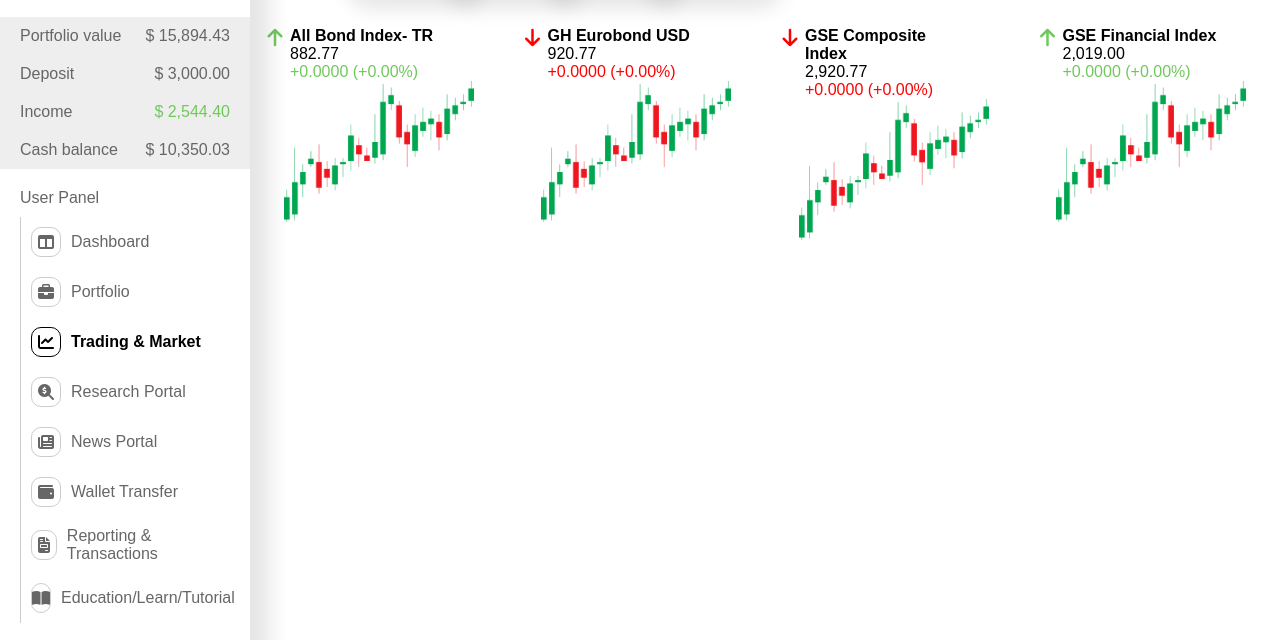
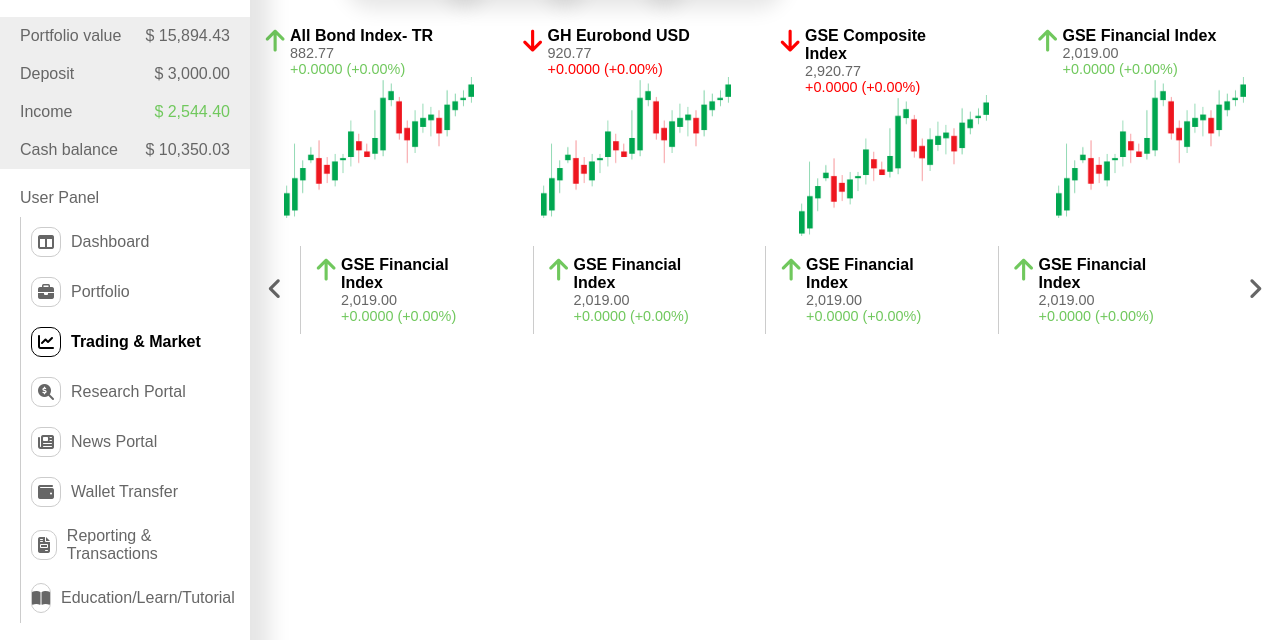
Before and after one commit to HaojieZhang123/trading-web-interface, a plain HTML site: page index.html in a window 1280 px wide. Shown: the part 83-723 px from the top of the page. Drawn offline with Linux system fonts and the light colour scheme.

Commit message:
[UPD] Watchlist section done

```diff
--- a/css/style.css
+++ b/css/style.css
@@ -168,17 +168,20 @@ header{
     padding-left: 5px;
 }
 
-.card{
+.card, .watchlist-item{
     width: 25%;
     padding: 10px;
 }
-.card-header .arrow{
+.card-header .arrow, .watchlist-item .arrow{
     width: 30px;
-    font-size: 20px;
+    font-size: 25px;
     text-align: center;
 }
-.card-header .info{
+.card-header .info, .watchlist-item .info{
     width: 70%;
+}
+.card-header .info .value, .watchlist-item .info .value, .card-header .info .fluctuation, .watchlist-item .info .fluctuation{
+    font-size: 0.9em;
 }
 .card-body{
     width: 100%;
@@ -188,6 +191,20 @@ header{
 }
 .card-body .graph img{
     width: 80%;
+}
+
+.angle-left, .angle-right{
+    width: 50px;
+    font-size: 25px;
+    text-align: center;
+    color: #666;
+}
+.watchlist-box{
+    width: calc(100% - 100px);
+}
+
+.watchlist-item{
+    border-left: 0.5px solid #CCC;
 }
 
 
--- a/index.html
+++ b/index.html
@@ -212,8 +212,10 @@
 
             </header>
 
+            <!-- action graphs -->
             <div class="action-graphs d-flex justify-between">
 
+                <!-- Card -->
                 <div class="card">
                     <div class="card-header d-flex">
 
@@ -223,7 +225,7 @@
 
                         <div class="info">
                             <div class="name bold">All Bond Index- TR</div>
-                            <div class="value">882.77</div>
+                            <div class="value grey-text">882.77</div>
                             <div class="fluctuation green-text">+0.0000 (+0.00%)</div>
                         </div>
 
@@ -236,6 +238,7 @@
                     </div>
                 </div>
 
+                <!-- card -->
                 <div class="card">
                     <div class="card-header d-flex">
 
@@ -245,7 +248,7 @@
 
                         <div class="info">
                             <div class="name bold">GH Eurobond USD</div>
-                            <div class="value">920.77</div>
+                            <div class="value grey-text">920.77</div>
                             <div class="fluctuation red-text">+0.0000 (+0.00%)</div>
                         </div>
 
@@ -258,6 +261,7 @@
                     </div>
                 </div>
 
+                <!-- card -->
                 <div class="card">
                     <div class="card-header d-flex">
 
@@ -267,7 +271,7 @@
 
                         <div class="info">
                             <div class="name bold">GSE Composite Index</div>
-                            <div class="value">2,920.77</div>
+                            <div class="value grey-text">2,920.77</div>
                             <div class="fluctuation red-text">+0.0000 (+0.00%)</div>
                         </div>
 
@@ -280,6 +284,7 @@
                     </div>
                 </div>
 
+                <!-- card -->
                 <div class="card">
                     <div class="card-header d-flex">
 
@@ -289,7 +294,7 @@
 
                         <div class="info">
                             <div class="name bold">GSE Financial Index</div>
-                            <div class="value">2,019.00</div>
+                            <div class="value grey-text">2,019.00</div>
                             <div class="fluctuation green-text">+0.0000 (+0.00%)</div>
                         </div>
 
@@ -304,7 +309,74 @@
 
             </div>
 
-            <div class="watchlist"></div>
+            <!-- watchlist section -->
+            <div class="watchlist d-flex align-center">
+
+                <div class="angle-left">
+                    <i class="fa-solid fa-angle-left"></i>
+                </div>
+
+                <!-- Center box -->
+                <div class="watchlist-box d-flex align-center">
+                    <!-- watchlist item -->
+                    <div class="watchlist-item d-flex">
+                        <div class="arrow green-text">
+                            <i class="fa-solid fa-arrow-up"></i>
+                        </div>
+
+                        <div class="info">
+                            <div class="name bold">GSE Financial Index</div>
+                            <div class="value grey-text">2,019.00</div>
+                            <div class="fluctuation green-text">+0.0000 (+0.00%)</div>
+                        </div>
+                    </div>
+
+                    <!-- watchlist item -->
+                    <div class="watchlist-item d-flex">
+                        <div class="arrow green-text">
+                            <i class="fa-solid fa-arrow-up"></i>
+                        </div>
+
+                        <div class="info">
+                            <div class="name bold">GSE Financial Index</div>
+                            <div class="value grey-text">2,019.00</div>
+                            <div class="fluctuation green-text">+0.0000 (+0.00%)</div>
+                        </div>
+                    </div>
+
+                    <!-- watchlist item -->
+                    <div class="watchlist-item d-flex">
+                        <div class="arrow green-text">
+                            <i class="fa-solid fa-arrow-up"></i>
+                        </div>
+
+                        <div class="info">
+                            <div class="name bold">GSE Financial Index</div>
+                            <div class="value grey-text">2,019.00</div>
+                            <div class="fluctuation green-text">+0.0000 (+0.00%)</div>
+                        </div>
+                    </div>
+
+                    <!-- watchlist item -->
+                    <div class="watchlist-item d-flex">
+                        <div class="arrow green-text">
+                            <i class="fa-solid fa-arrow-up"></i>
+                        </div>
+
+                        <div class="info">
+                            <div class="name bold">GSE Financial Index</div>
+                            <div class="value grey-text">2,019.00</div>
+                            <div class="fluctuation green-text">+0.0000 (+0.00%)</div>
+                        </div>
+                    </div>
+                </div>
+
+                <div class="angle-right">
+                    <i class="fa-solid fa-angle-right"></i>
+                </div>
+
+
+            </div>
 
             <div class="funds-graphs"></div>
 
```
